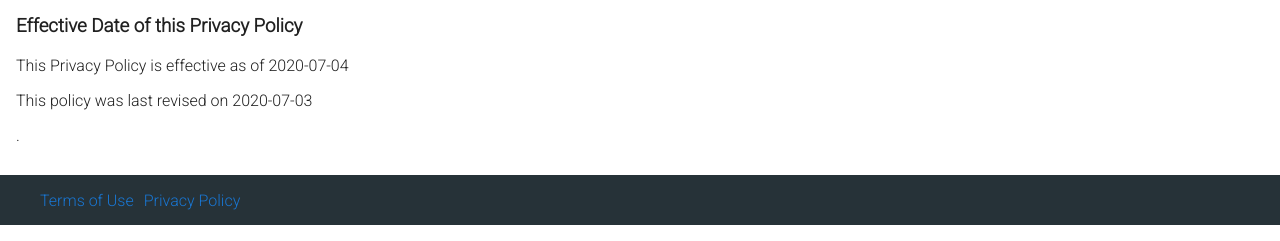
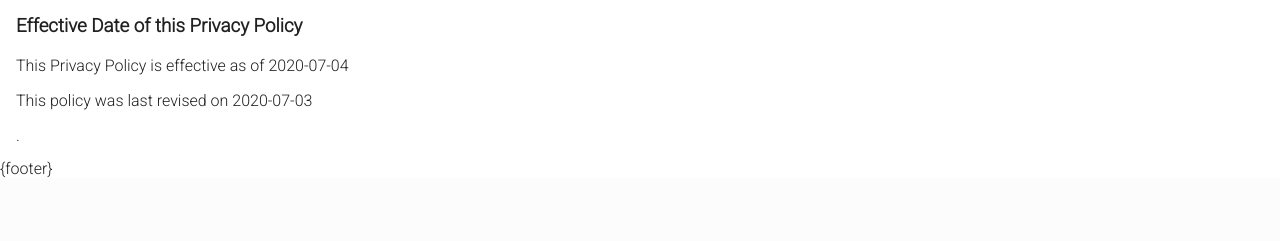
Before and after one commit to Universal-Omega/mirahezebots.org, a Python web app: template templates/privacy.html in a window 1280 px wide. Shown: the part 2287-2528 px from the top of the page. After the commit the page ends 2464 px from the top, so only its background shows below. Run offline with Jinja, Linux system fonts and the light colour scheme; the template is opened without the code that fills it, so the values that code supplies are empty.

Commit message:
Update privacy.html

```diff
--- a/templates/privacy.html
+++ b/templates/privacy.html
@@ -75,15 +75,6 @@
             <p>This Privacy Policy is effective as of 2020-07-04
             <p>This policy was last revised on 2020-07-03</p>.
         </div>
-    <footer>
-        <div class="footer">
-            <ul>
-                <li><a href="terms.html"><p>Terms of Use</p></a></li>
-                <li><a href="privacy.html"><p>Privacy Policy</p></a></li>
-                <li><a href="https://twitter.com/MirahezeB"><em class="fab fa-twitter"></em></a></li>
-                <li><a href="https://www.facebook.com/MirahezeBots/"><em class="fab fa-facebook"></em></a></li>
-            </ul>
-        </div>
-    </footer>
+    {footer}
     </body>
 </html>
```
